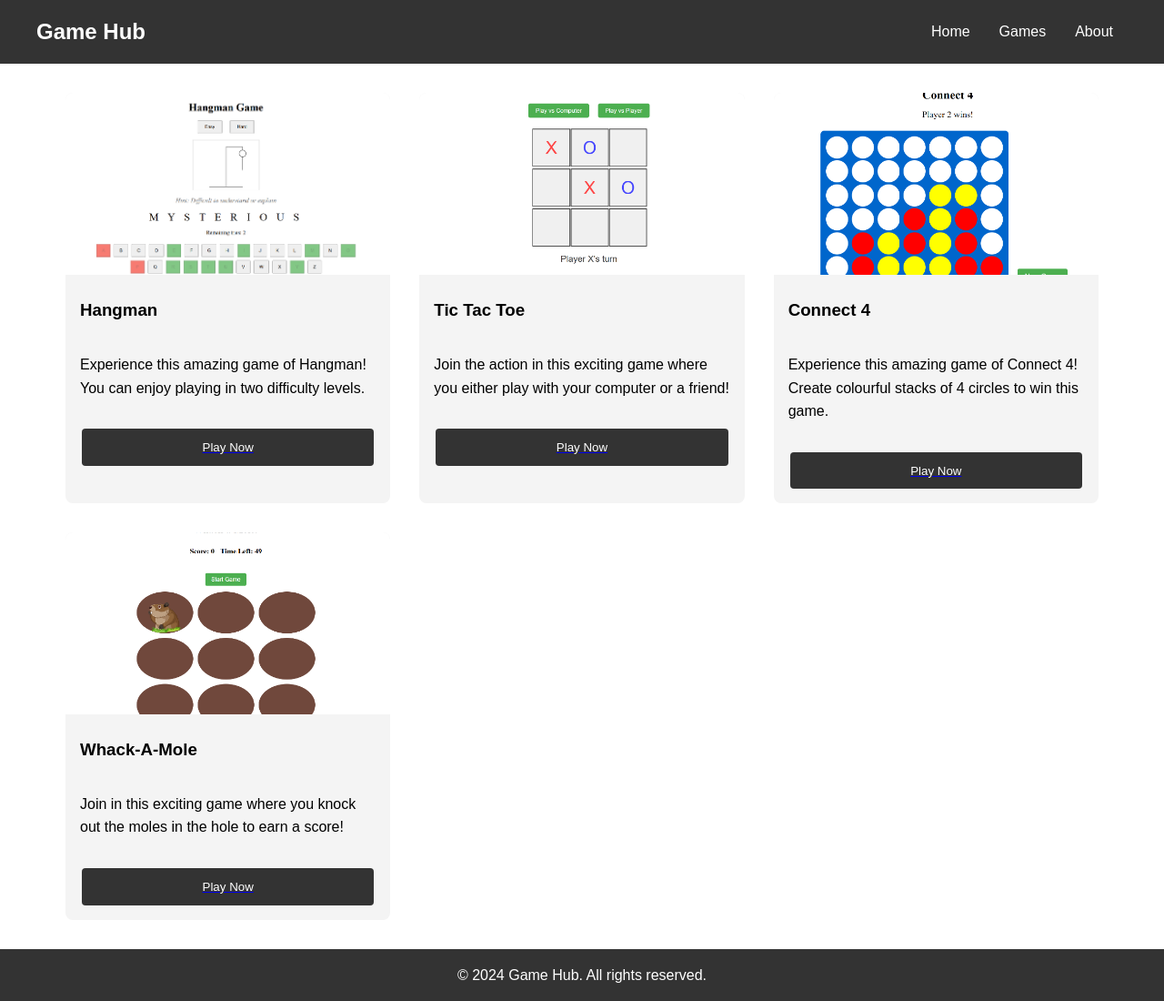
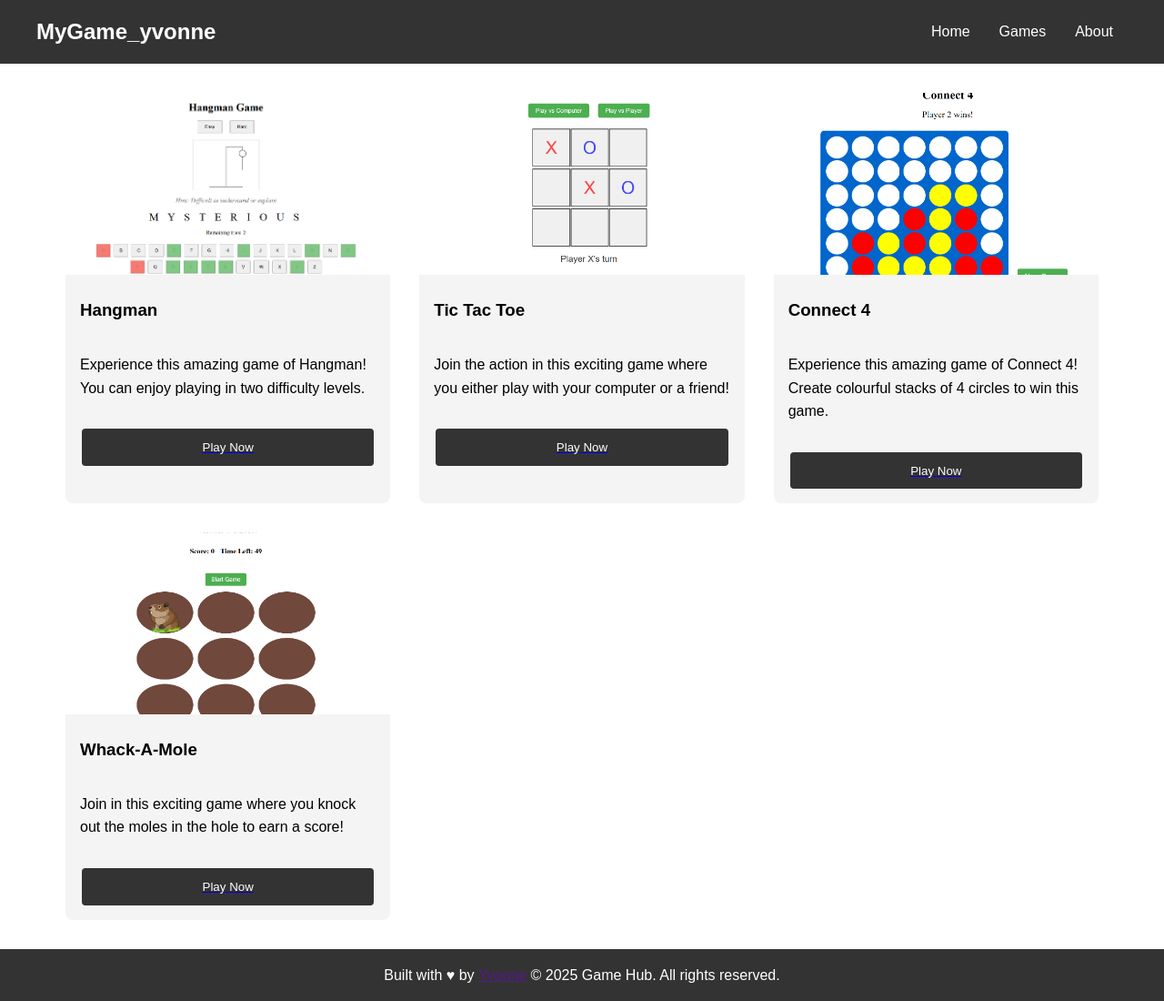
Before and after one commit to yvonneomy/game, a plain HTML site: page index.html in a window 1280 px wide. Shown: the whole page at 91% size. Drawn offline with Linux system fonts and the light colour scheme.

Commit message:
change name and footer

```diff
--- a/index.html
+++ b/index.html
@@ -9,7 +9,7 @@
 <body>
     <header>
         <nav>
-            <h1>Game Hub</h1>
+            <h1>MyGame_yvonne</h1>
             <ul>
                 <li><a href="#home">Home</a></li>
                 <li><a href="#games">Games</a></li>
@@ -49,7 +49,7 @@
     </main>
 
     <footer>
-        <p>&copy; 2024 Game Hub. All rights reserved.</p>
+        <p>Built with &hearts; by <a href="">Yvonne</a> &copy; 2025 Game Hub. All rights reserved.</p>
     </footer>
 </body>
 </html>
```
